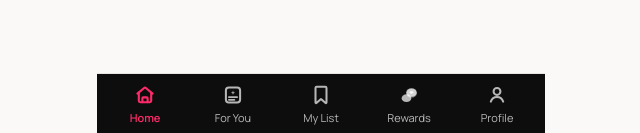
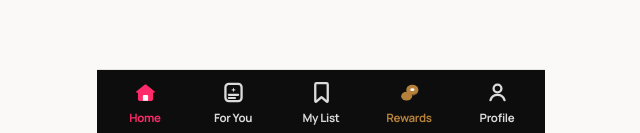
Before and after one commit to meckurypro/IQ.Cinema, a Next.js app: page / in a window 1280 px wide. Shown: the part 664-797 px from the top of the page, without its empty margins (319-959 px from the left). Built offline with nearby package versions, Linux system fonts and the light colour scheme; no server answers; the database is empty.

Commit message:
Update BottomNav.tsx

```diff
--- a/components/shared/BottomNav.tsx
+++ b/components/shared/BottomNav.tsx
@@ -17,7 +17,7 @@ const items = [
   { href: "/library", label: "My List", icon: MyListIcon },
   { href: "/rewards", label: "Rewards", icon: RewardsIcon },
   { href: "/profile", label: "Profile", icon: ProfileIcon },
-];
+] as const;
 
 export function BottomNav() {
   const pathname = usePathname();
@@ -32,27 +32,27 @@ export function BottomNav() {
       <ul className="flex items-stretch justify-between px-1">
         {items.map(({ href, label, icon: Icon }) => {
           const active = href === "/" ? pathname === "/" : pathname.startsWith(href);
+          const isRewards = href === "/rewards";
+
           return (
             <li key={href} className="flex-1">
               <Link
                 href={href}
-                className={clsx(
-                  "flex flex-col items-center gap-1 py-2.5 text-[11px] transition-colors",
-                  "active:bg-pink/10 active:text-pink rounded-md"
-                )}
+                className="flex flex-col items-center gap-1 rounded-md py-2.5 text-[11.5px] transition-colors active:bg-pink/10"
               >
                 <Icon
-                  width={22}
-                  height={22}
+                  width={25}
+                  height={25}
+                  filled={active}
                   className={clsx(
                     "transition-colors",
-                    active ? "text-pink" : "text-white/70"
+                    isRewards ? "text-gold" : active ? "text-pink" : "text-white/85"
                   )}
                 />
                 <span
                   className={clsx(
-                    "transition-colors",
-                    active ? "text-pink font-semibold" : "text-white/70"
+                    "font-bold tracking-tight transition-colors",
+                    isRewards ? "text-gold" : active ? "text-pink" : "text-white/85"
                   )}
                 >
                   {label}
```
